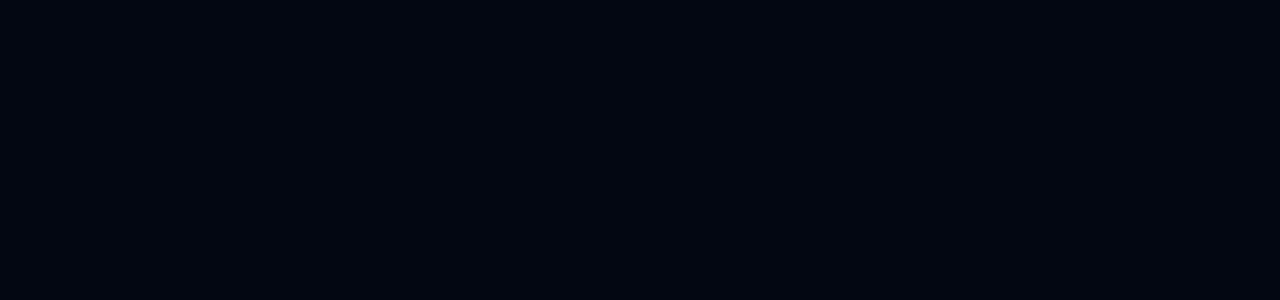
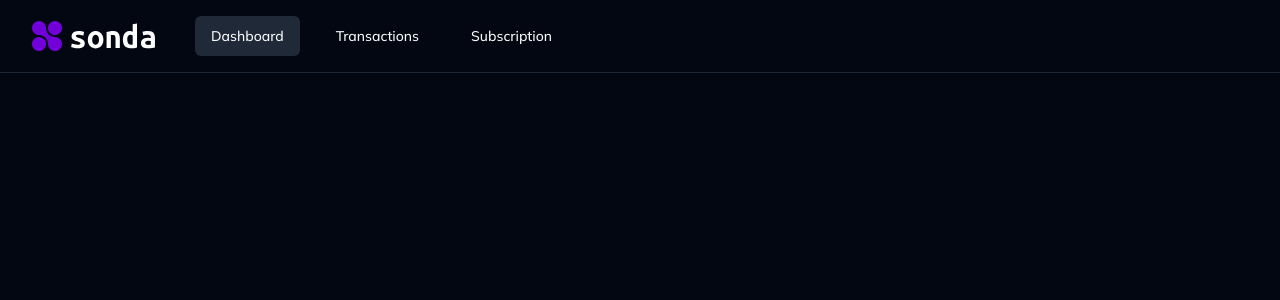
Before and after one commit to lucaspoli/sonda-ai, a Next.js app: page / in a window 1280 px wide. Shown: the top 300 px of the page. Built offline with nearby package versions, Linux system fonts and the light colour scheme.

Commit message:
feat: add navbar to homepage

```diff
--- a/app/page.tsx
+++ b/app/page.tsx
@@ -1,3 +1,5 @@
+import Navbar from "./_components/navbar";
+
 export default function HomePage() {
-  return <div></div>;
+  return <Navbar />;
 }
```
